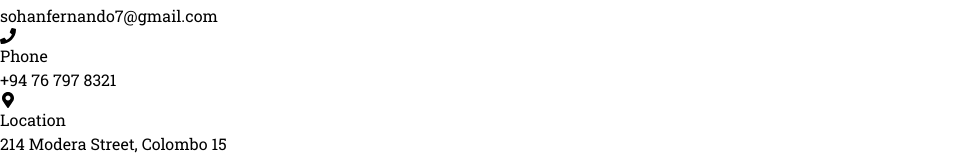
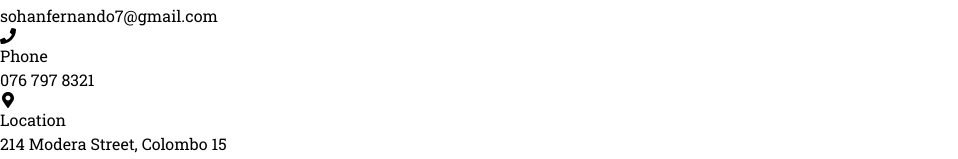
Before and after one commit to sohanfernando/my-portfolio, a React (Vite) app: page / in a window 1280 px wide. Shown: the part 8903-9062 px from the top of the page, without its empty margins (0-958 px from the left). Built offline with nearby package versions, Linux system fonts and the light colour scheme.

Commit message:
Update index.js

```diff
--- a/src/constants/index.js
+++ b/src/constants/index.js
@@ -93,6 +93,6 @@ export const PROJECTS = [
 
 export const CONTACT = {
   address: "214 Modera Street, Colombo 15",
-  phoneNo: "+94 76 797 8321 ",
+  phoneNo: "076 797 8321 ",
   email: "sohanfernando7@gmail.com",
 };
```
